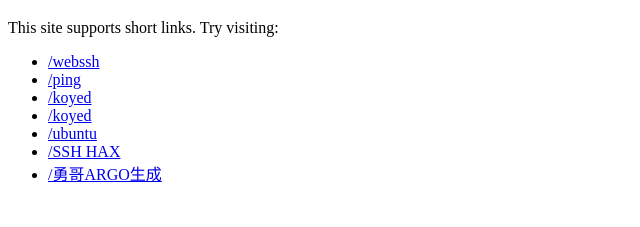
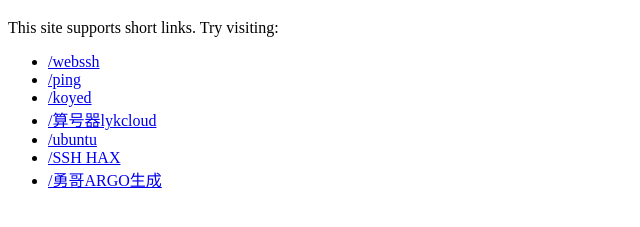
Before and after one commit to chenlee86/redir, a plain HTML site: page index.html in a window 1280 px wide. Shown: the part 61-288 px from the top of the page, without its empty margins (0-640 px from the left). Drawn offline with Linux system fonts and the light colour scheme.

Commit message:
Update index.html

```diff
--- a/index.html
+++ b/index.html
@@ -16,7 +16,7 @@
 
     <li><a href="#/koyed">/koyed</a></li>
 
-    <li><a href="#/lykcloud">/koyed</a></li>
+    <li><a href="#/lykcloud">/算号器lykcloud</a></li>
 
      <li><a href="#/ubuntu">/ubuntu</a></li>
 
```
